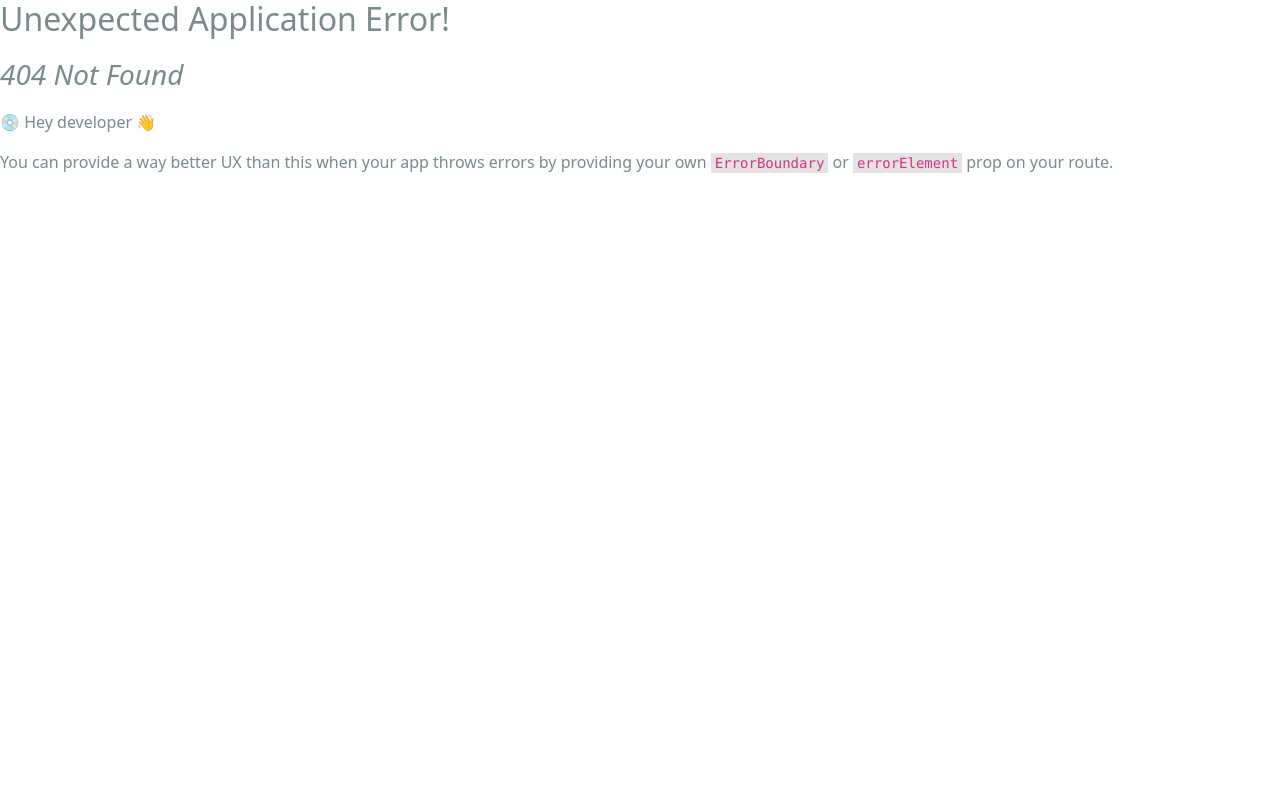
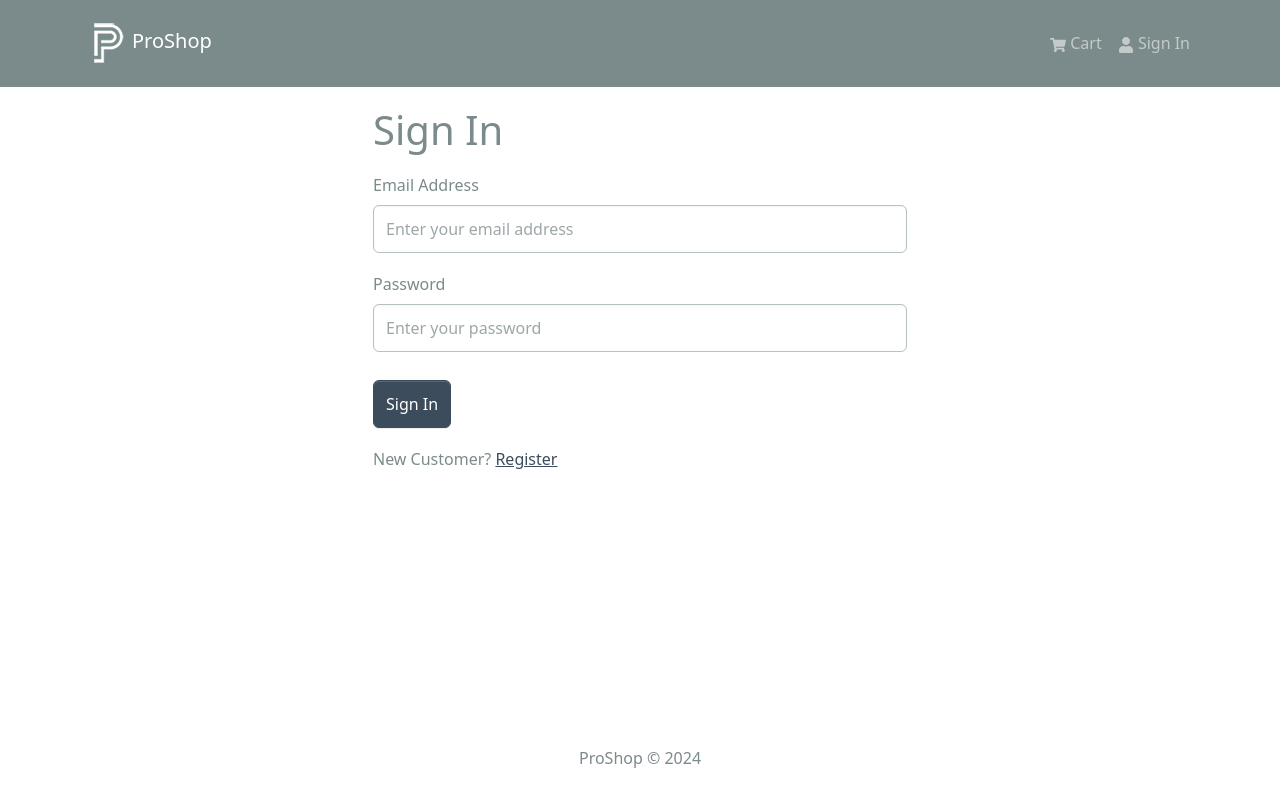
Before and after one commit to TranAnhVu0411/e-commercial-website, a React (Create React App) app in the folder frontend/: page /login in a window 1280 px wide. Before the commit this address had no page. Shown: the top 802 px of the page. Built offline with nearby package versions, Linux system fonts and the light colour scheme.

Commit message:
Add User Login Frontend

```diff
--- a/frontend/package.json
+++ b/frontend/package.json
@@ -17,6 +17,7 @@
     "react-redux": "^9.1.2",
     "react-router-dom": "^6.24.0",
     "react-scripts": "5.0.1",
+    "react-toastify": "^10.0.5",
     "web-vitals": "^2.1.4"
   },
   "scripts": {
--- a/frontend/src/App.js
+++ b/frontend/src/App.js
@@ -1,8 +1,10 @@
 import React from 'react'
 import { Container } from 'react-bootstrap';
+import { Outlet } from 'react-router-dom';
+import { ToastContainer } from 'react-toastify';
+import 'react-toastify/dist/ReactToastify.css';
 import Header from "./components/Header";
 import Footer from "./components/Footer";
-import { Outlet } from 'react-router-dom';
 
 const App = () => {
   return (
@@ -14,6 +16,7 @@
         </Container>
       </main>
       <Footer />
+      <ToastContainer />
     </>
   )
 }
--- /dev/null
+++ b/frontend/src/components/FormContainer.jsx
@@ -0,0 +1,15 @@
+import { Container, Row, Col } from 'react-bootstrap'
+
+const FormContainer = ({children}) => {
+    return (
+        <Container>
+            <Row className="justify-content-md-center">
+                <Col xs={12} md={6}>
+                    {children}
+                </Col>
+            </Row>
+        </Container>
+    )
+}
+
+export default FormContainer
--- a/frontend/src/components/Header.jsx
+++ b/frontend/src/components/Header.jsx
@@ -1,4 +1,4 @@
-import { Badge, Navbar, Nav, Container } from 'react-bootstrap';
+import { Badge, Navbar, Nav, Container, NavDropdown } from 'react-bootstrap';
 import { FaShoppingCart, FaUser } from 'react-icons/fa';
 import { Link } from 'react-router-dom';
 import { useSelector } from 'react-redux';
@@ -6,6 +6,11 @@
 
 const Header = () => {
     const { cartItems } = useSelector((state) => state.cart);
+    const { userInfo } = useSelector((state) => state.auth);
+
+    const logoutHandler = () => {
+        console.log('logged out')
+    }
 
     return (
         <header>
@@ -28,7 +33,18 @@
                                     )
                                 }
                             </Nav.Link>
-                            <Nav.Link as={Link} to='/login'><FaUser /> Sign In</Nav.Link>
+                            {userInfo ? (
+                                <NavDropdown title={userInfo.name} id='username'>
+                                    <NavDropdown.Item as={Link} to='/profile'>
+                                        Profile
+                                    </NavDropdown.Item>
+                                    <NavDropdown.Item onClick={logoutHandler}>
+                                        Logout
+                                    </NavDropdown.Item>
+                                </NavDropdown>
+                            ): (
+                                <Nav.Link as={Link} to='/login'><FaUser /> Sign In</Nav.Link>
+                            )}
                         </Nav>
                     </Navbar.Collapse>
                 </Container>
--- a/frontend/src/index.js
+++ b/frontend/src/index.js
@@ -10,6 +10,7 @@
 import HomeScreen from './screens/HomeScreen';
 import ProductScreen from './screens/ProductScreen';
 import CartScreen from './screens/CartScreen';
+import LoginScreen from './screens/LoginScreen';
 
 const router = createBrowserRouter(
   createRoutesFromElements(
@@ -17,6 +18,7 @@
       <Route index={true} path='/' element={<HomeScreen />} />
       <Route path='/product/:id' element={<ProductScreen />} />
       <Route path='/cart' element={<CartScreen />} />
+      <Route path='/login' element={<LoginScreen />} />
     </Route>
   )
 )
--- /dev/null
+++ b/frontend/src/screens/LoginScreen.jsx
@@ -0,0 +1,79 @@
+import { useState, useEffect } from 'react';
+import { Link, useLocation, useNavigate } from 'react-router-dom';
+import { useDispatch, useSelector } from 'react-redux';
+import { Form, Button, Row, Col } from 'react-bootstrap';
+import { toast } from 'react-toastify';
+import FormContainer from '../components/FormContainer';
+import Loader from '../components/Loader';
+import { useLoginMutation } from '../slices/usersApiSlice';
+import { setCredentials } from '../slices/authSlice';
+
+const LoginScreen = () => {
+    const [email, setEmail] = useState('');
+    const [password, setPassword] = useState('');
+
+    const dispatch = useDispatch();
+    const navigate = useNavigate();
+
+    const [login, { isLoading }] = useLoginMutation();
+
+    const { userInfo } = useSelector((state) => state.auth);
+
+    const { search } = useLocation();
+    const sp = new URLSearchParams(search);
+    const redirect = sp.get('redirect') ?? '/';
+
+    useEffect(() => {
+        if (userInfo) {
+            navigate(redirect);
+        }
+    }, [userInfo, redirect, navigate]);
+
+    const submitHandler = async (e) => {
+        e.preventDefault();
+        try {
+            const res = await login({ email, password }).unwrap();
+            dispatch(setCredentials({ ...res, }));
+            navigate(redirect);
+        } catch (error) {
+            toast.error(error?.data?.message || error.error);
+        }
+    }
+    return (
+        <FormContainer>
+            <h1>Sign In</h1>
+            <Form onSubmit={ submitHandler }>
+                <Form.Group controlId='email' className="my-3">
+                    <Form.Label>Email Address</Form.Label>
+                    <Form.Control
+                        type='email'
+                        placeholder='Enter your email address'
+                        value={email}
+                        onChange={(e) => setEmail(e.target.value)}
+                    ></Form.Control>
+                </Form.Group>
+                <Form.Group controlId='password' className="my-3">
+                    <Form.Label>Password</Form.Label>
+                    <Form.Control
+                        type='password'
+                        placeholder='Enter your password'
+                        value={password}
+                        onChange={(e) => setPassword(e.target.value)}
+                    ></Form.Control>
+                </Form.Group>
+                <Button type="subit" variant="primary" className="mt-2" disabled={ isLoading }>
+                    Sign In
+                </Button>
+
+                { isLoading && <Loader />}
+            </Form>
+            <Row className="py-3">
+                <Col>
+                    New Customer? <Link to={redirect ? `/register?redirect=${redirect}`:'/register'}>Register</Link>
+                </Col>
+            </Row>
+        </FormContainer>
+    )
+}
+
+export default LoginScreen
--- /dev/null
+++ b/frontend/src/slices/authSlice.js
@@ -0,0 +1,20 @@
+import { createSlice } from '@reduxjs/toolkit';
+
+const initialState = {
+    userInfo: localStorage.getItem('userInfo') ? JSON.parse(localStorage.getItem('userInfo')) : null,
+}
+
+const authSlice = createSlice({
+    name: 'auth',
+    initialState,
+    reducers: {
+        setCredentials: (state, action) => {
+            state.userInfo = action.payload;
+            localStorage.setItem('userInfo', JSON.stringify(action.payload));
+        }
+    }
+})
+
+export const { setCredentials } = authSlice.actions;
+
+export default authSlice.reducer;
--- /dev/null
+++ b/frontend/src/slices/usersApiSlice.js
@@ -0,0 +1,16 @@
+import { USER_URL } from '../constants';
+import { apiSlice } from './apiSlice';
+
+export const usersApiSlice = apiSlice.injectEndpoints({
+    endpoints: (builder) => ({
+        login: builder.mutation({
+            query: (data) => ({
+                url: `${USER_URL}/auth`,
+                method: 'POST',
+                body: data,
+            }),
+        }),
+    })
+})
+
+export const { useLoginMutation } = usersApiSlice;
--- a/frontend/src/store.js
+++ b/frontend/src/store.js
@@ -1,11 +1,13 @@
 import { configureStore } from '@reduxjs/toolkit';
 import { apiSlice } from './slices/apiSlice';
 import cartSliceReducer from './slices/cartSlice'
+import authSliceReducer from './slices/authSlice';
 
 const store = configureStore({
     reducer: {
         [apiSlice.reducerPath]: apiSlice.reducer,
         cart: cartSliceReducer,
+        auth: authSliceReducer
     },
     middleware: (getDefaultMiddleware) => getDefaultMiddleware().concat(apiSlice.middleware),
     devTools: true
```
Also changed, not shown: 1 other file (tests, documents, lock files or other folders).
